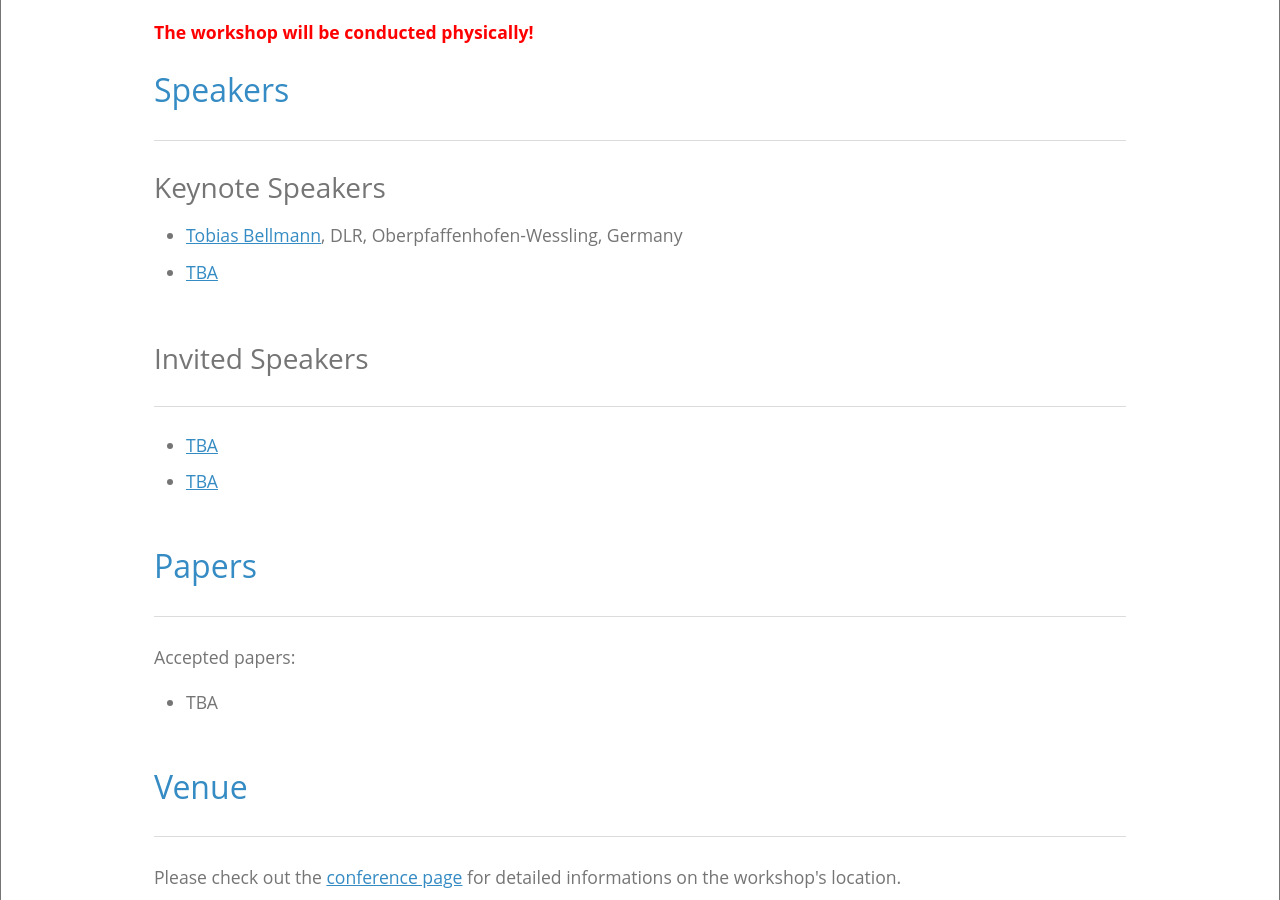
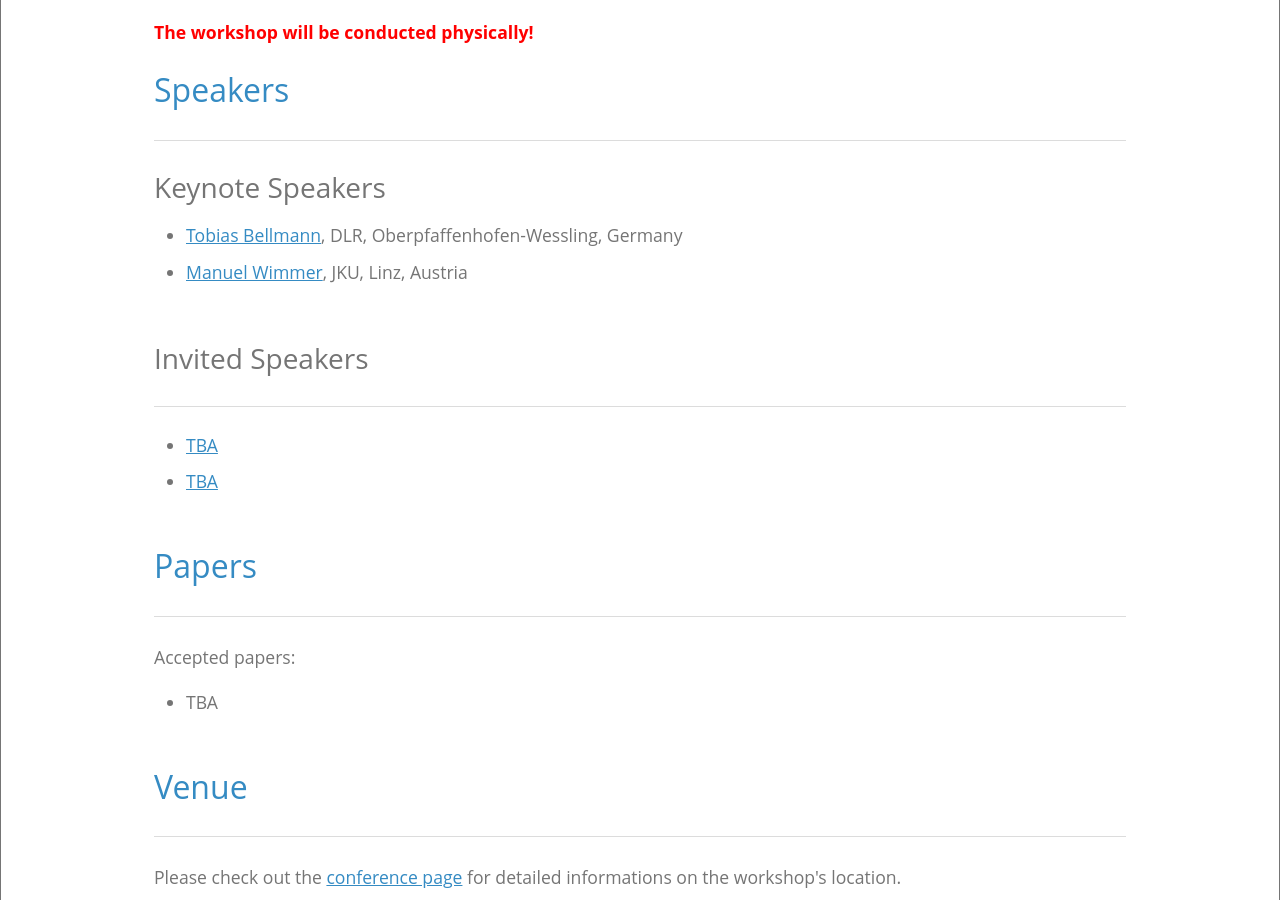
Before and after one commit to thedude81/dtworkshop, a Jekyll site: the page built from index.html, in a window 1280 px wide and 900 px high, scrolled down 2685 px. Built offline with Jekyll 4.4.1, drawn with Linux system fonts in a browser that asks for light colours.

Commit message:
Update index.html

```diff
--- a/index.html
+++ b/index.html
@@ -95,7 +95,7 @@ has_children: true
       <h3 id="keynote-speakers">Keynote Speakers</h3>
       <ul>
         <li><a href="https://www.researchgate.net/profile/Tobias-Bellmann">Tobias Bellmann</a>, DLR, Oberpfaffenhofen-Wessling, Germany</li>
-        <li><a href="TBA">TBA</a></li>
+        <li><a href="https://se.jku.at/manuel-wimmer/n">Manuel Wimmer</a>, JKU, Linz, Austria</li>
       </ul>
       <br>
 
```
